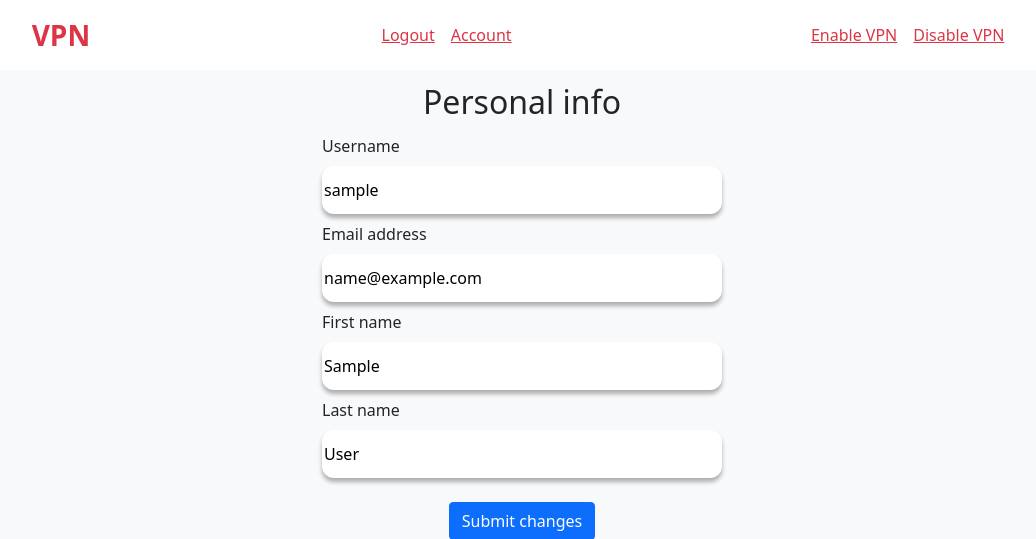
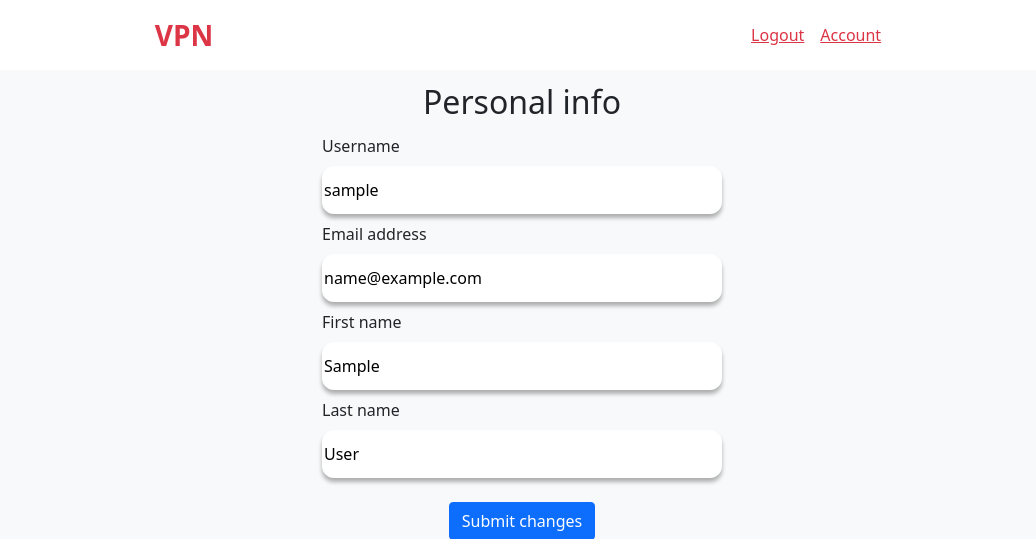
Before and after one commit to victor-nuzhniy/vpn_service, a Django app: page /account/1/ in a window 1280 px wide. Shown: the top 539 px of the page, without its empty margins (118-1154 px from the left). Run offline with Django 5.2, Linux system fonts and the light colour scheme; the visitor is signed in with stand-in values (Sample User, id 1); data comes from the database, SQL or seed files in the repository; data that the repository does not hold is empty; parts of the project's set-up code (start-up, migrations or seed data) failed here and were passed over.

Commit message:
dev_proxy deleted unnecessary links in top_bar.html

```diff
--- a/vpn_app/templates/vpn_app/top_bar.html
+++ b/vpn_app/templates/vpn_app/top_bar.html
@@ -15,9 +15,6 @@
             <a class="m-2 text-danger" href="{% url 'vpn:logout' %}">Logout</a>
             <a class="m-2 text-danger" id="aa" href="{% url 'vpn:account' user.id %}">Account</a>
         </div>
-        <div class="d-flex flex-row">
-            <a class="m-2 text-danger" id="enableVPN" href="">Enable VPN</a>
-            <a class="m-2 text-danger" id="disableVPN" href="">Disable VPN</a>
-        </div>
+
     {% endif %}
 </div>
```
